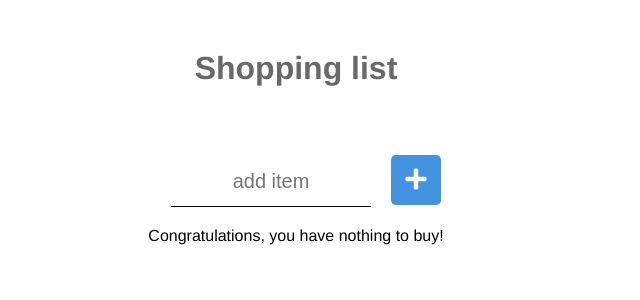
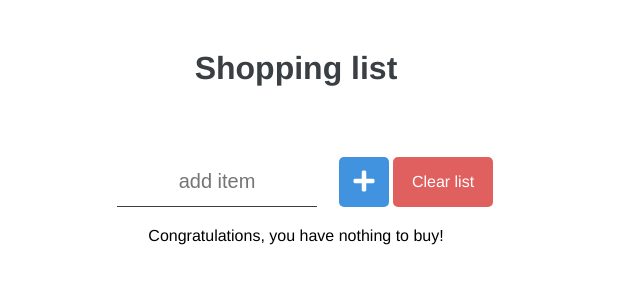
Before and after one commit to joanna-gabis/shopping-list, a Vue app: page / in a window 1280 px wide. Shown: the top 300 px of the page, without its empty margins (344-984 px from the left). Built offline with nearby package versions, Linux system fonts and the light colour scheme.

Commit message:
add clear list button and function

```diff
--- a/src/components/Header.vue
+++ b/src/components/Header.vue
@@ -12,16 +12,21 @@
         @keyup.enter='saveItem'
       />
       <div
-        class='button'
+        class='button add'
         @click='saveItem'>
         <i class="fas fa-plus"></i>
+      </div>
+      <div
+        class='button clear'
+        @click='clearList'>
+        Clear list
       </div>
     </div>
     <div v-if='list.length===0'>Congratulations, you have nothing to buy!</div>
 
     <div class='list'>
       <ul>
-        <li v-for='item in list' :class="{strikeout: item.purchased}" @click='togglePurchased(item)' >{{item.name}}</li>
+        <li v-for='item in list' :class="{strikeout: item.purchased}" :key='' @click='togglePurchased(item)'>{{item.name}}</li>
       </ul>
     </div>
 
@@ -54,6 +59,9 @@
       // },
       togglePurchased: function(item) {
         item.purchased = !item.purchased;
+      },
+      clearList: function() {
+        this.list=[];
       }
     }
   }
@@ -68,33 +76,50 @@
   .app {
     width: 100%;
   }
+  // HEADER STYLES
   h1 {
-    color: #696969;
+    color: #393f42;
     margin: 50px;
   }
+  // INPUT STYLES
+  .input {
+    display: flex;
+    justify-content: center;
+    align-items: center;
+
     input {
     border: none;
-    border-bottom: 1px solid black;
+    border-bottom: 1px solid #393f42;
     height: 50px;
     width: 200px;
     outline: none;
     font-size: 1.25rem;
     margin: 20px;
-
       &::placeholder {
         text-align: center;
       }
     }
     .button {
       display: inline-block;
-    width: 50px;
       height: 50px;
       line-height: 50px;
-    background-color: #4193e0;
       border-radius: 5px;
       color: #fff;
+      margin: 2px;
+      &.add {
+        width: 50px;
+        background-color: #4193e0;
         font-size: 1.5rem;
       }
+      &.clear {
+        width: 100px;
+        background-color: #e06060;
+        font-size: 1rem;
+      }
+    }
+  }
+
+  //LIST STYLES
   .list {
     li {
       list-style-type: none;
```
Lines whose indentation alone changed are shown as unchanged.
